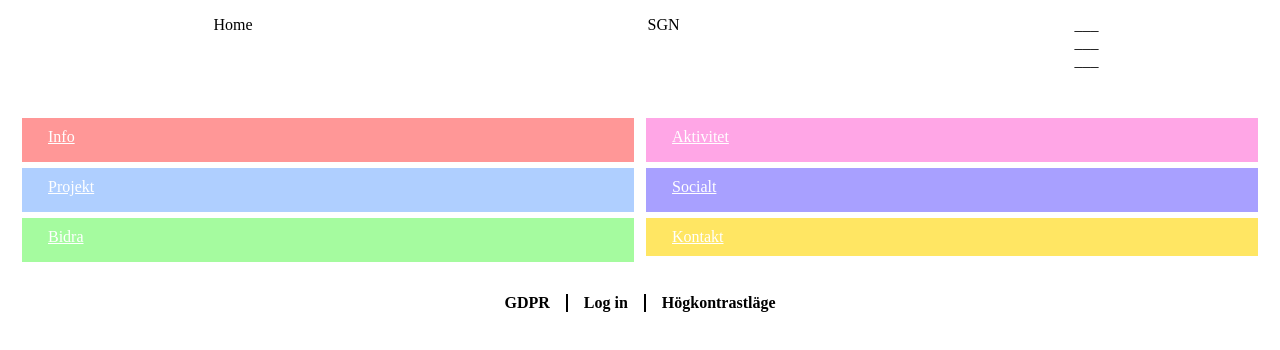
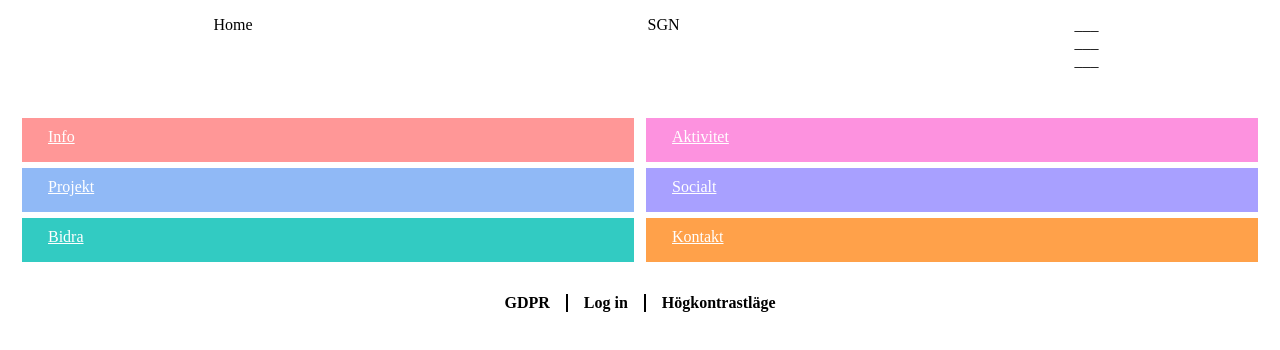
Before and after one commit to lovisahallgren/SGN, a Next.js app in the folder nextjs/: page / in a window 1280 px wide. Shown: the top 350 px of the page. Built offline with nearby package versions, Linux system fonts and the light colour scheme.

Commit message:
added pre footer

```diff
--- a/nextjs/components/Footer/index.js
+++ b/nextjs/components/Footer/index.js
@@ -16,15 +16,14 @@ const StyledFooter = styled.footer`
 const Footer = () => {
     return (
         <StyledFooter>
-
           <ul>
-          <NavbarItem style={{background: "#FF9797"}} text="Info"></NavbarItem>
-          <NavbarItem style={{background: "#FFA6E6"}} text="Aktivitet"></NavbarItem>
-          <NavbarItem style={{background: "#AFCFFF"}} text="Projekt"></NavbarItem>
-          <NavbarItem style={{background: "#A8A0FF"}} text="Socialt"></NavbarItem>
-          <NavbarItem style={{background: "#A5FB9F"}} text="Bidra"></NavbarItem>
-          <NavbarItem style={{background: ""}} text="Kontakt"></NavbarItem>
-        </ul>
+            <NavbarItem style={{background: "var(--primary-red)"}} text="Info"></NavbarItem>
+            <NavbarItem style={{background: "var(--primary-pink)"}} text="Aktivitet"></NavbarItem>
+            <NavbarItem style={{background: "var(--primary-blue)"}} text="Projekt"></NavbarItem>
+            <NavbarItem style={{background: "var(--primary-purple)"}} text="Socialt"></NavbarItem>
+            <NavbarItem style={{background: "var(--primary-green)"}} text="Bidra"></NavbarItem>
+            <NavbarItem style={{background: "var(--primary-yellow)"}} text="Kontakt"></NavbarItem>
+          </ul>
           {/* <p>this is the footer </p> */}
         </StyledFooter>
     );
--- a/nextjs/components/Navbar/index.js
+++ b/nextjs/components/Navbar/index.js
@@ -41,12 +41,12 @@ const Navbar = (props) => {
     return(
       <StyledNavbar style={props.style}>
         <ul>
-          <NavbarItem style={{background: "#FF9797"}} text="Info"></NavbarItem>
-          <NavbarItem style={{background: "#FFA6E6"}} text="Aktivitet"></NavbarItem>
-          <NavbarItem style={{background: "#AFCFFF"}} text="Projekt"></NavbarItem>
-          <NavbarItem style={{background: "#A8A0FF"}} text="Socialt"></NavbarItem>
-          <NavbarItem style={{background: "#A5FB9F"}} text="Bidra"></NavbarItem>
-          <NavbarItem style={{background: "#FFE663"}} text="Kontakt"></NavbarItem>
+          <NavbarItem style={{background: "var(--primary-red)"}} text="Info"></NavbarItem>
+          <NavbarItem style={{background: "var(--primary-pink)"}} text="Aktivitet"></NavbarItem>
+          <NavbarItem style={{background: "var(--primary-blue)"}} text="Projekt"></NavbarItem>
+          <NavbarItem style={{background: "var(--primary-purple)"}} text="Socialt"></NavbarItem>
+          <NavbarItem style={{background: "var(--primary-green)"}} text="Bidra"></NavbarItem>
+          <NavbarItem style={{background: "var(--primary-yellow)"}} text="Kontakt"></NavbarItem>
         </ul>
         <div>
           <a href="">GDPR</a>
```
